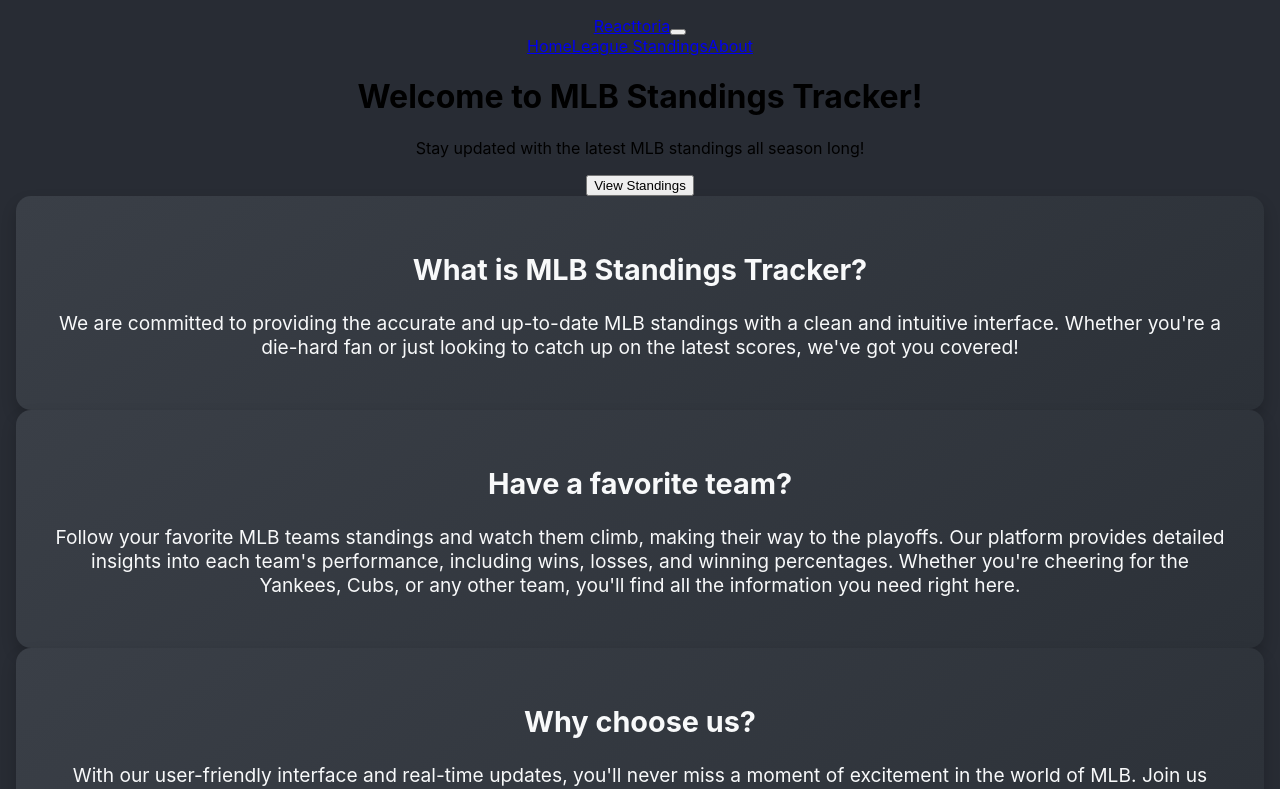
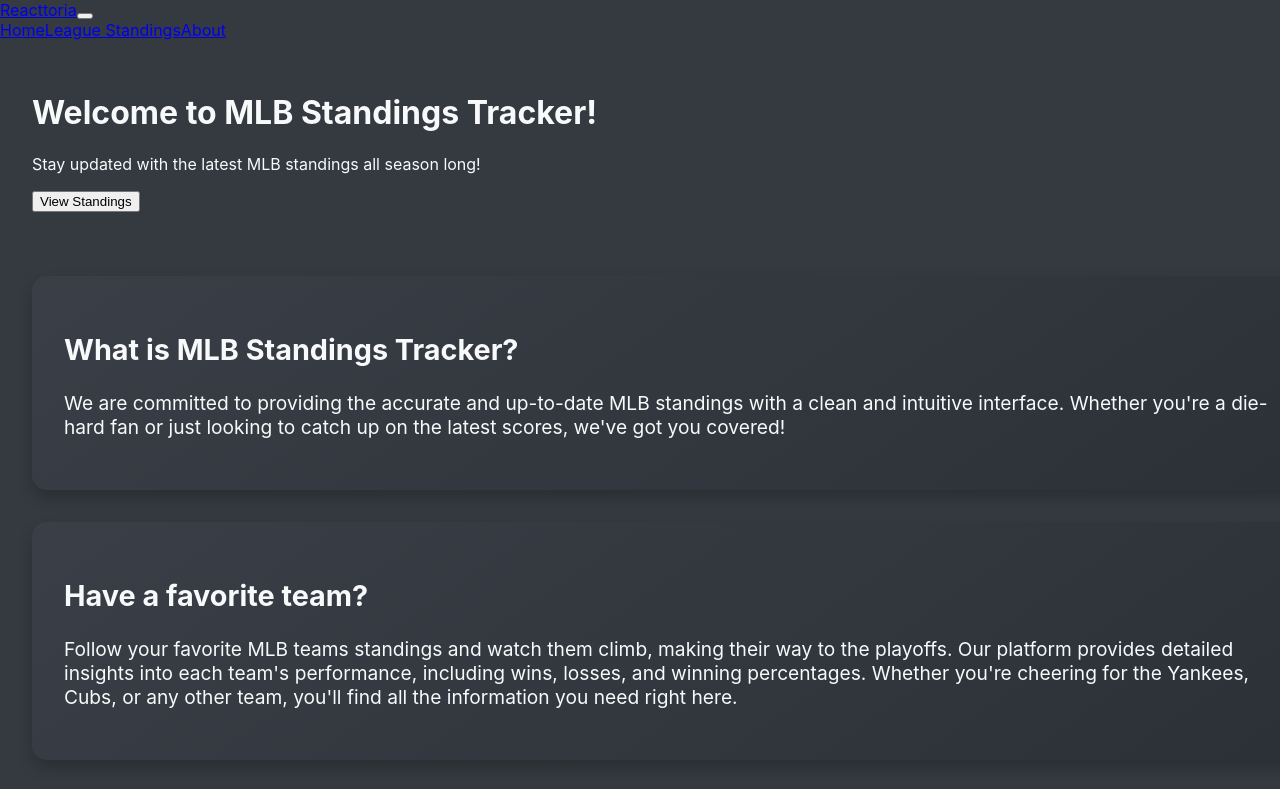
Before and after one commit to connordevitt/Reactoria, a React (Create React App) app in the folder reacttoria/: page / in a window 1280 px wide. Shown: the top 789 px of the page. Built offline with nearby package versions, Linux system fonts and the light colour scheme; the HTML template or start-up script is replaced by a standard one.

Commit message:
black bar fix

```diff
--- a/reacttoria/src/App.css
+++ b/reacttoria/src/App.css
@@ -1,17 +1,69 @@
-body, html {
-  margin: 0;
-  padding: 0;
+html, body, .App, .container {
+  width: 100%;
+}
+
+/* Reset default margins and ensure full width */
+html, body {
+  margin: 0 !important;
+  padding: 0 !important;
+  width: 100%;
+  min-height: 100%;
+  background-color: #343a40;
+  overflow-x: hidden;
+}
+
+body, .App {
+  background-color: #343a40 !important;
+}
+
+/* Container styles */
+.container {
+  padding: 2rem;
+  width: 100%;
+  background-color: transparent;
+}
+
+
+/* Card styles */
+.card {
+  border-radius: 15px;
+  background: linear-gradient(145deg, #3a3f47, #2c3138);
+  color: #f8f9fa;
+  box-shadow: 0 8px 15px rgba(0, 0, 0, 0.2);
+  transition: transform 0.3s ease, box-shadow 0.3s ease;
+  margin-bottom: 2rem;
+}
+
+.card-body {
+  border-radius: 15px;
+  padding: 2rem;
+  font-size: 1.2rem;
+  color: #f8f9fa;
+  transition: transform 0.3s ease, box-shadow 0.3s ease;
+}
+
+.card:hover {
+  transform: translateY(-5px);
+  box-shadow: 0 12px 20px rgba(0, 0, 0, 0.3);
+}
+
+#footer-content {
+  background-color: #6c757d;
+  color: #f8f9fa;
+  text-align: center;
+  padding: 1rem;
 }
 
 .App {
-  text-align: center;
-  background-color: #282c34;
+  margin: 0 !important;
+  padding: 0 !important;
+  width: 100%;
   min-height: 100vh;
-  padding: 1rem;
+  background-color: #343a40;
+  color: #f8f9fa;
 }
 
 .App-header {
-  background-color: #282c34;
   padding: 20px;
   margin: 0;
 }
@@ -25,6 +77,7 @@
   table-layout: fixed;
   width: 100%;
 }
+
 .loading-spinner {
   display: flex;
   justify-content: center;
@@ -50,36 +103,10 @@
   padding: 0.5rem;
 }
 
-.card-body {
-  border-radius: 15px;
-  padding: 2rem;
-  font-size: 1.2rem;
-  color: #f8f9fa;
-  transition: transform 0.3s ease, box-shadow 0.3s ease;
-}
-
-.card-body:hover {
-  transform: translateY(-5px);
-  box-shadow: 0 12px 20px rgba(0, 0, 0, 0.3);
-}
-
 .standings-container {
   max-width: 800px;
   margin: 2rem auto;
   padding: 1rem;
-}
-
-.card {
-  border-radius: 15px;
-  background: linear-gradient(145deg, #3a3f47, #2c3138);
-  color: #f8f9fa;
-  box-shadow: 0 8px 15px rgba(0, 0, 0, 0.2);
-  transition: transform 0.3s ease, box-shadow 0.3s ease;
-}
-
-.card:hover {
-  transform: translateY(-5px);
-  box-shadow: 0 12px 20px rgba(0, 0, 0, 0.3);
 }
 
 .table {
@@ -100,12 +127,6 @@
 .table td {
   background-color: #343a40;
   color: #f8f9fa;
-}
-footer {
-  background-color: #6c757d; /* Medium gray */
-  color: #f8f9fa; /* Light text */
-  text-align: center;
-  padding: 1rem 0;
 }
 
 @media (max-width: 768px) {
--- a/reacttoria/src/components/standings.jsx
+++ b/reacttoria/src/components/standings.jsx
@@ -4,8 +4,6 @@
 import Dropdown from "react-bootstrap/Dropdown";
 import "bootstrap/dist/css/bootstrap.min.css";
 import "bootstrap/dist/js/bootstrap.bundle.min.js";
-
-
 
 // Go Yankees!
 const divisionTeams = {
@@ -58,7 +56,7 @@
   const [nlStandings, setNLStandings] = useState([]);
   const [view, setView] = useState("League"); // "League" or "Division"
   const [loading, setLoading] = useState(true);
-  console.log ("Standings data:", Standings);
+  console.log("Standings data:", Standings);
 
   const divisionNameMap = {
     "AL Central": "American League Central",
@@ -92,18 +90,29 @@
   }, []);
 
   const sortLeagueStandings = (standings) => {
-    return standings.flatMap((division) => {
-      if (!Array.isArray(division.teamRecords)) {
-        console.warn("Missing or invalid teamRecords for division:", division);
-        return [];
-      }
-      return division.teamRecords;
-    }).sort((a, b) => parseFloat(b.winningPercentage) - parseFloat(a.winningPercentage));
+    return standings
+      .flatMap((division) => {
+        if (!Array.isArray(division.teamRecords)) {
+          console.warn(
+            "Missing or invalid teamRecords for division:",
+            division
+          );
+          return [];
+        }
+        return division.teamRecords;
+      })
+      .sort(
+        (a, b) =>
+          parseFloat(b.winningPercentage) - parseFloat(a.winningPercentage)
+      );
   };
 
   const getDivisionStandings = (standings, divisionName) => {
     const teamsInDivision = divisionTeams[divisionName];
-    console.log(`Filtering for teams in division: ${divisionName}`, teamsInDivision);
+    console.log(
+      `Filtering for teams in division: ${divisionName}`,
+      teamsInDivision
+    );
 
     return standings.flatMap((division) => {
       if (!Array.isArray(division.teamRecords)) {
@@ -116,12 +125,13 @@
     });
   };
 
-
   const renderLeagueTable = (standings) => {
     const sortedStandings = sortLeagueStandings(standings);
 
     if (!sortedStandings || sortedStandings.length === 0) {
-      return <p className="text-center text-white">No standings data available.</p>;
+      return (
+        <p className="text-center text-white">No standings data available.</p>
+      );
     }
 
     return (
@@ -154,7 +164,11 @@
     const divisionStandings = getDivisionStandings(standings, divisionName);
 
     if (!divisionStandings || divisionStandings.length === 0) {
-      return <p className="text-center text-white">No standings data available for {divisionName}.</p>;
+      return (
+        <p className="text-center text-white">
+          No standings data available for {divisionName}.
+        </p>
+      );
     }
 
     return (
@@ -190,15 +204,18 @@
     <div>
       <h2 className="text-center text-white">MLB 2025 Standings</h2>
 
-      {/* Dropdown to switch views */}
       <Dropdown className="mb-4 text-center">
-        <Dropdown.Toggle variant="dark" id="dropdown-basic">
+        <Dropdown.Toggle variant="dark" id="dropdown-basic" className="mt-5">
           {view === "League" ? "League Standings" : "Division Standings"}
         </Dropdown.Toggle>
 
         <Dropdown.Menu>
-          <Dropdown.Item onClick={() => setView("League")}>League Standings</Dropdown.Item>
-          <Dropdown.Item onClick={() => setView("Division")}>Division Standings</Dropdown.Item>
+          <Dropdown.Item onClick={() => setView("League")}>
+            League Standings
+          </Dropdown.Item>
+          <Dropdown.Item onClick={() => setView("Division")}>
+            Division Standings
+          </Dropdown.Item>
         </Dropdown.Menu>
       </Dropdown>
 
--- a/reacttoria/src/pages/landing.jsx
+++ b/reacttoria/src/pages/landing.jsx
@@ -14,6 +14,7 @@
   }, []);
 
   return (
+
     <div className="bg-dark text-white min-vh-100 d-flex flex-column justify-content-between">
       <header className="text-center py-5" data-aos="fade-down">
         <div className="container">
@@ -34,6 +35,7 @@
       </header>
 
       <main className="container text-center py-4">
+        <div className="row ">
         <div
           className="card bg-secondary text-white mb-4"
           data-aos="fade-right"
@@ -50,7 +52,7 @@
             </p>
           </div>
         </div>
-
+        </div>
         <div className="card bg-secondary text-white mb-4" data-aos="fade-left">
           <div className="card-body">
             <h2 className="card-title fw-bold">Have a favorite team?</h2>
@@ -79,10 +81,8 @@
 
       <footer
         className="bg-secondary py-3 mt-auto"
-        data-aos="fade-in"
-        style={{ border: "2px solid red" }}
       >
-        <div className="container text-center">
+        <div id="footer-content" className="container text-center">
           <small className="text-white">
             &copy; {new Date().getFullYear()} MLB Standings Tracker. All rights
             reserved.
```
